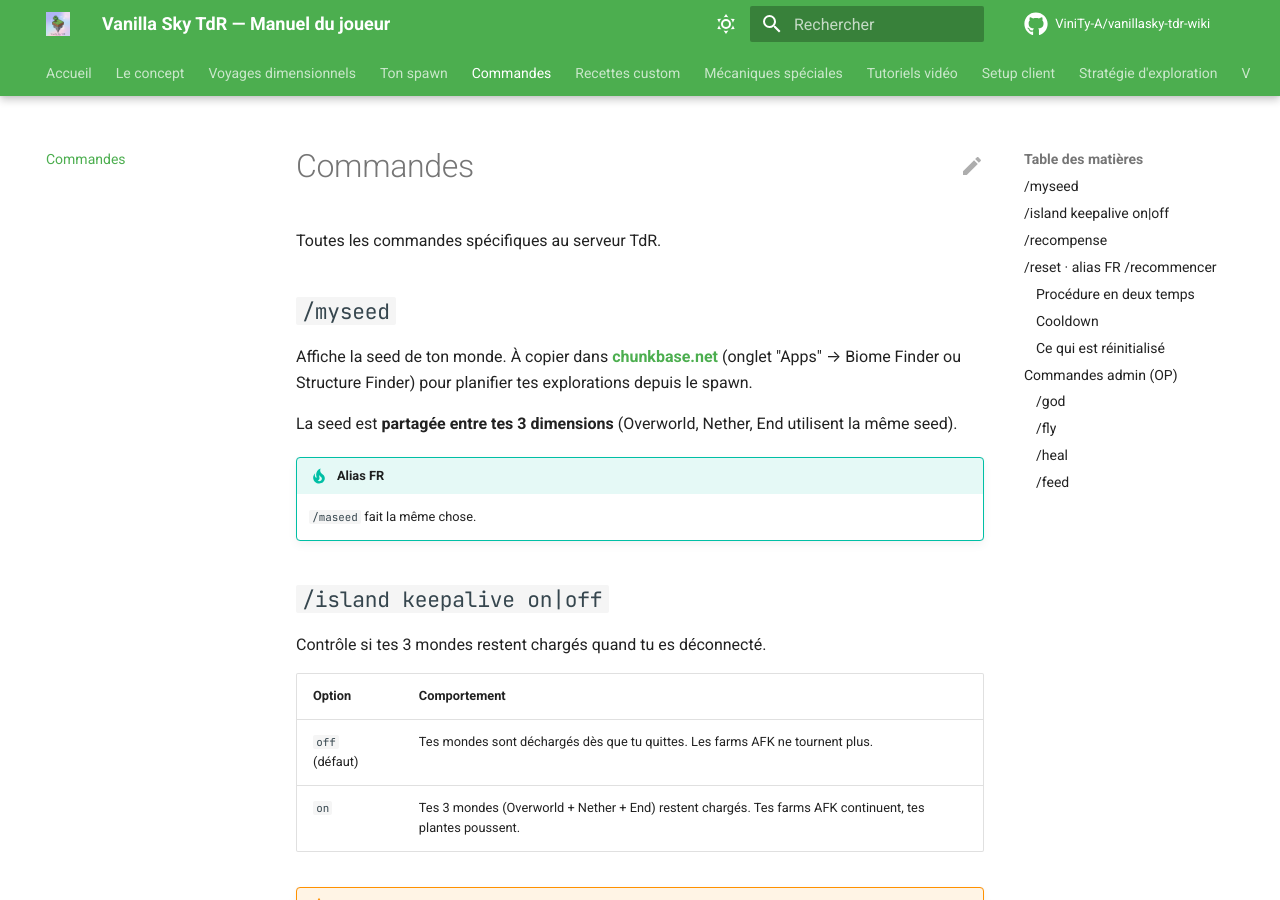
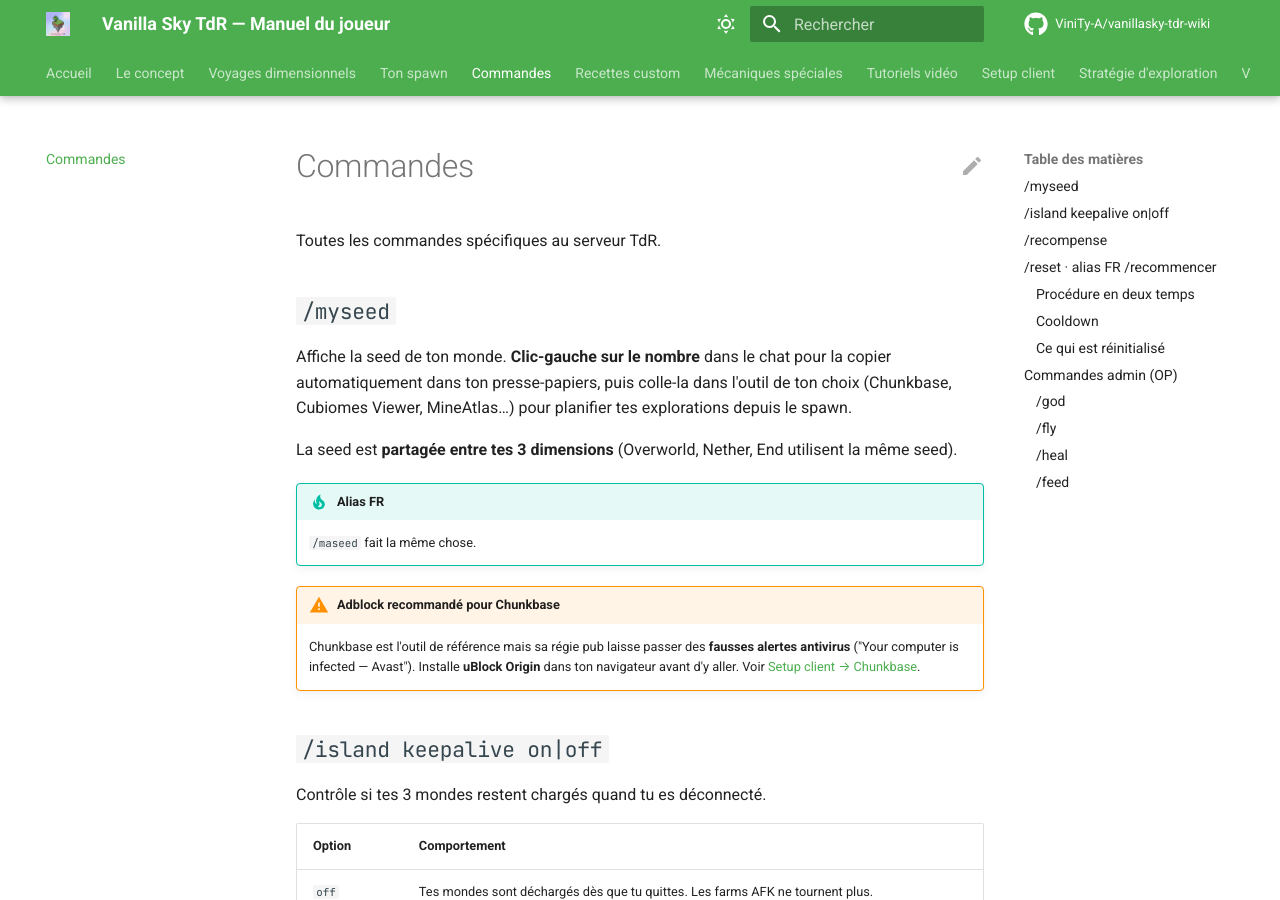
Before and after one commit to ViniTy-A/vanillasky-tdr-wiki, an MkDocs documentation site: the page built from docs/commandes.md, in a window 1280 px wide and 900 px high. Built offline with MkDocs 1.6.1 and Material for MkDocs 9.7.7, drawn with Linux system fonts in a browser that asks for light colours; comment, search, counter and statistics services are not loaded.

Commit message:
warn: avertir sur les fausses alertes Avast servies par les pubs Chunkbase
Recommande uBlock Origin avant de visiter chunkbase.net. La régie pub
de Chunkbase laisse passer des popups 'Your computer is infected' qui
sont des arnaques de phishing.

- setup-client.md : warning sous la section Chunkbase
- commandes.md : note la nouvelle behavior de /myseed (juste copy
  clipboard, plus de lien direct) + lien vers le warning

```diff
--- a/docs/commandes.md
+++ b/docs/commandes.md
@@ -4,12 +4,15 @@ Toutes les commandes spécifiques au serveur TdR.
 
 ## `/myseed`
 
-Affiche la seed de ton monde. À copier dans **[chunkbase.net](https://www.chunkbase.net)** (onglet "Apps" → Biome Finder ou Structure Finder) pour planifier tes explorations depuis le spawn.
+Affiche la seed de ton monde. **Clic-gauche sur le nombre** dans le chat pour la copier automatiquement dans ton presse-papiers, puis colle-la dans l'outil de ton choix (Chunkbase, Cubiomes Viewer, MineAtlas…) pour planifier tes explorations depuis le spawn.
 
 La seed est **partagée entre tes 3 dimensions** (Overworld, Nether, End utilisent la même seed).
 
 !!! tip "Alias FR"
     `/maseed` fait la même chose.
+
+!!! warning "Adblock recommandé pour Chunkbase"
+    Chunkbase est l'outil de référence mais sa régie pub laisse passer des **fausses alertes antivirus** ("Your computer is infected — Avast"). Installe **uBlock Origin** dans ton navigateur avant d'y aller. Voir [Setup client → Chunkbase](setup-client.md#chunkbase).
 
 ## `/island keepalive on|off`
 
```
Also changed, not shown: docs/setup-client.md (+3 -0 lines).
